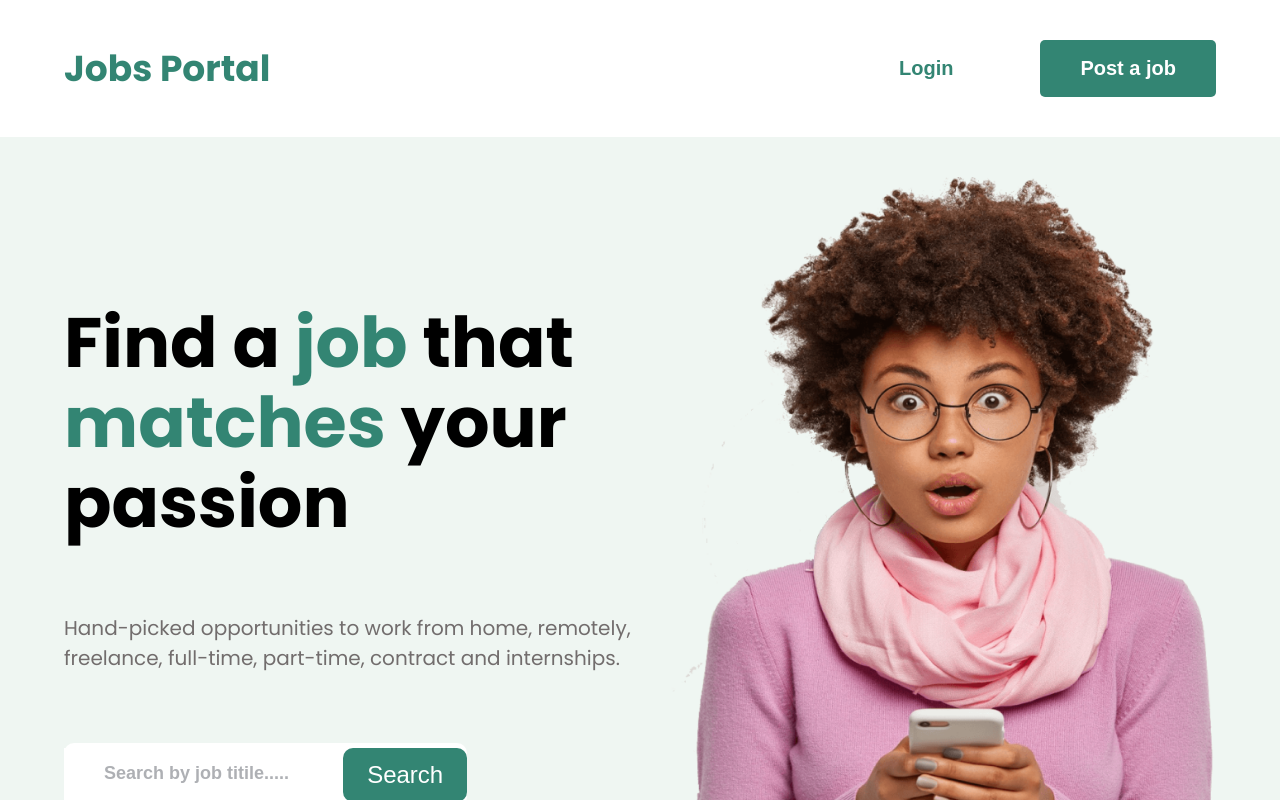
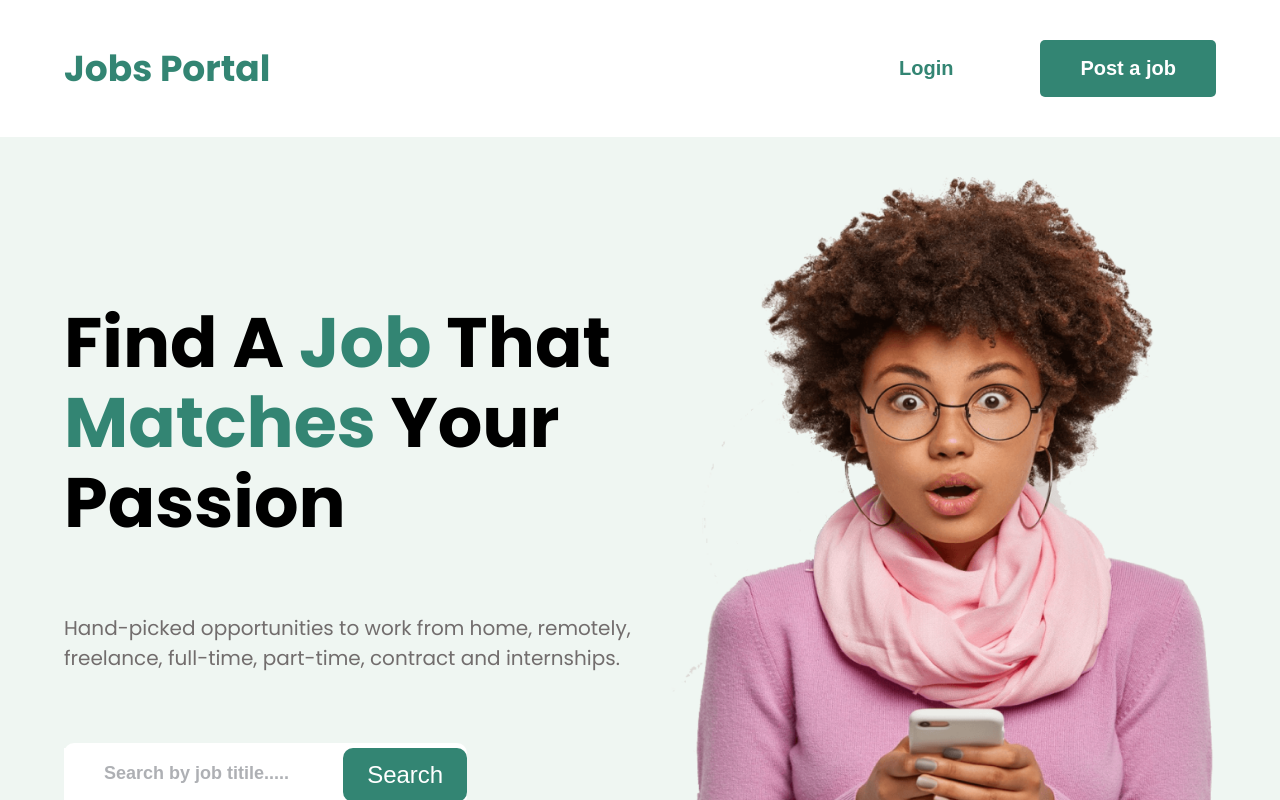
Before and after one commit to Techtees/jobsportal, a React (Create React App) app: page / in a window 1280 px wide. Shown: the top 800 px of the page. Built offline with nearby package versions, Linux system fonts and the light colour scheme.

Commit message:
change text

```diff
--- a/src/components/Home.jsx
+++ b/src/components/Home.jsx
@@ -7,7 +7,7 @@ function Home() {
         <div className="home">
             <div className="container">
                 <div className='content-sec'>
-                    <h1>Find a <span>job</span> that <span>matches</span> your passion</h1>
+                    <h1>Find A <span>Job</span> That <span>Matches</span> Your Passion</h1>
                     <p>Hand-picked opportunities to work from home, remotely, freelance, full-time, part-time, contract and internships.</p>
                     <form action="">
                         <div className='input-group'>
```
